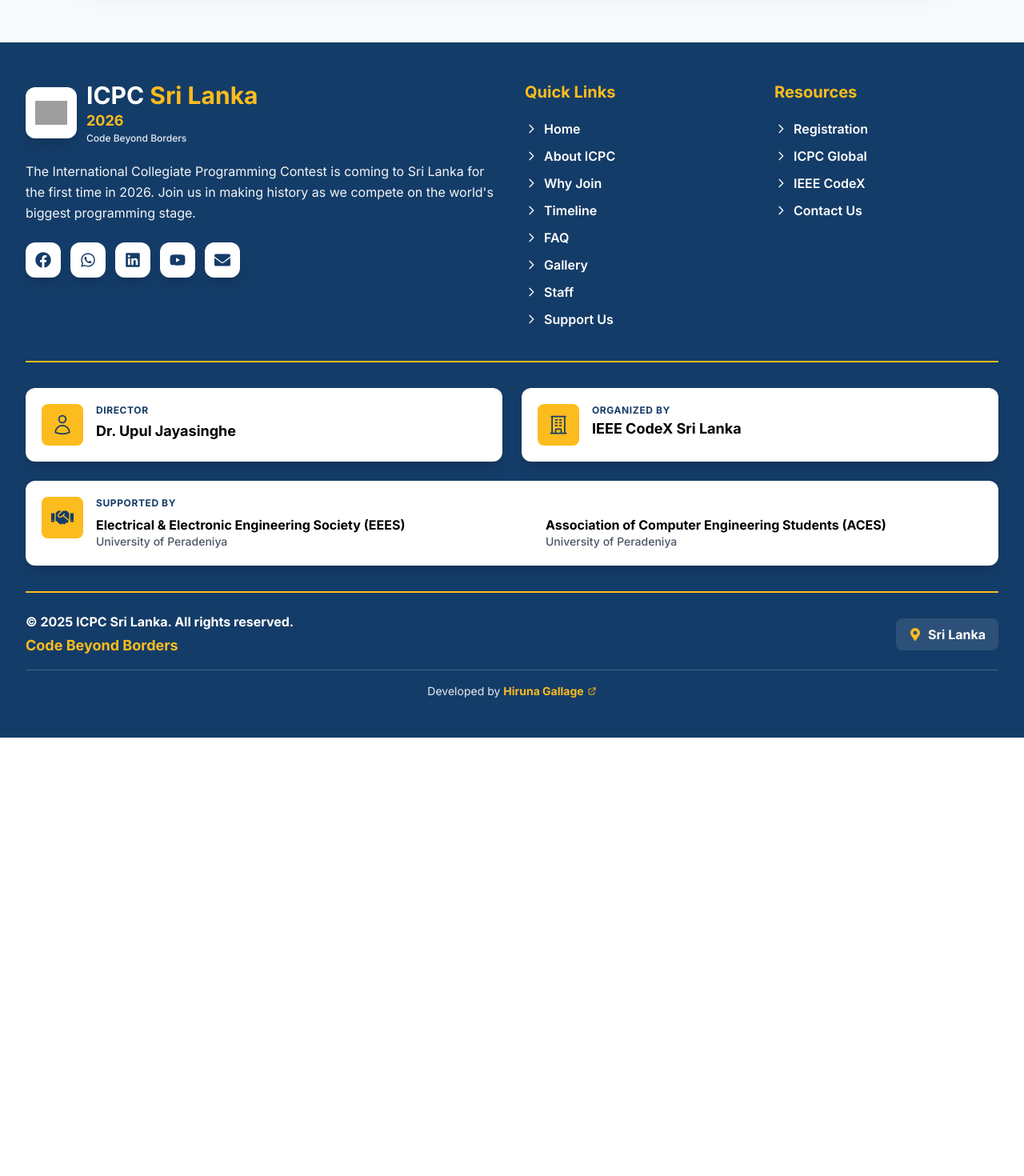
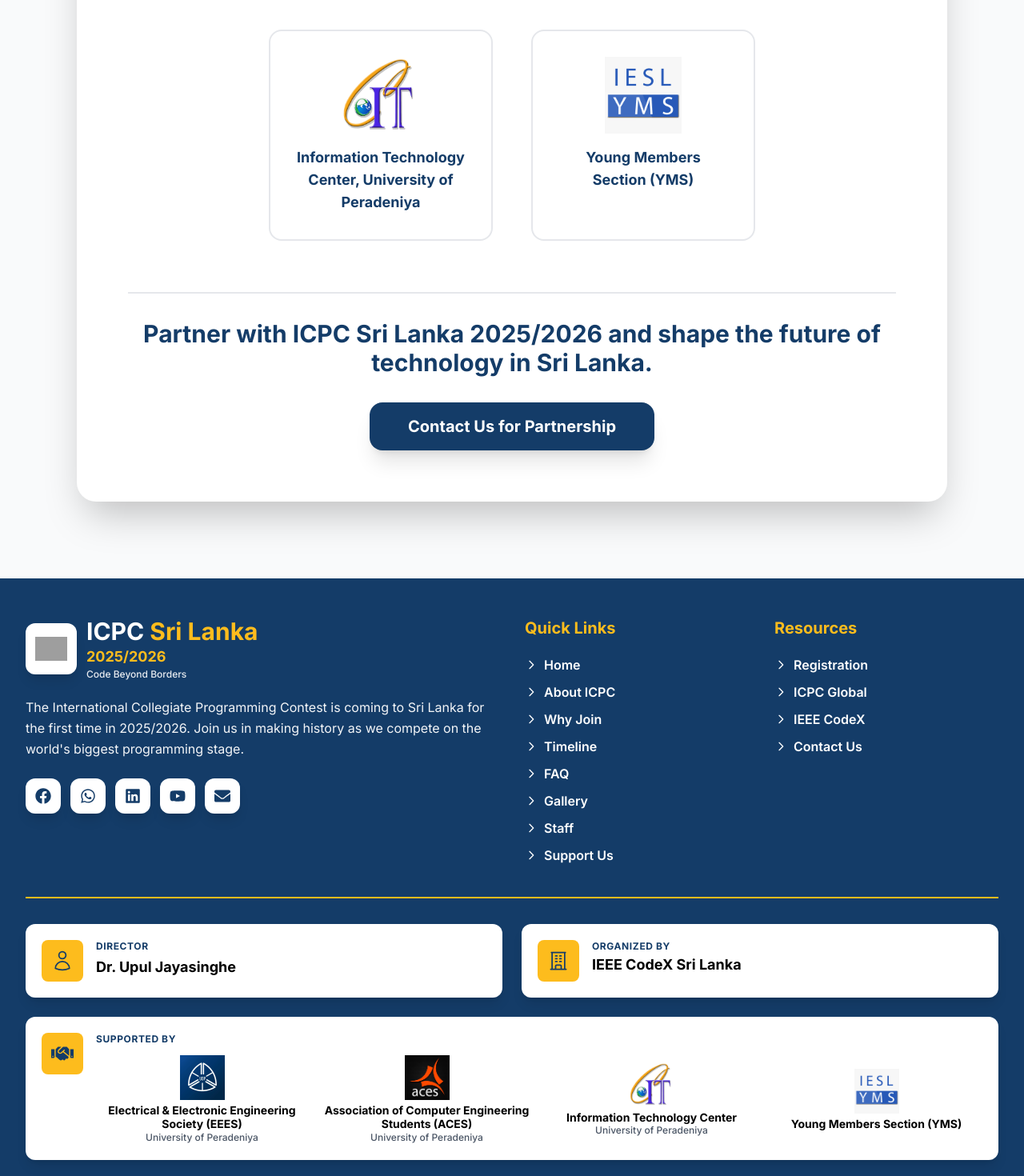
Before and after one commit to hirunaofficial/icpc.ieee.lk, a Next.js app: page /sponsors in a window 1280 px wide. Shown: the part 3040-4510 px from the top of the page at 80% size. Before the commit the page ends 3962 px from the top, so only its background shows below. Built offline with nearby package versions, Linux system fonts and the light colour scheme; no server answers; grey boxes are pictures that could not be loaded.

Commit message:
feat: add supporter cards and update sponsor logos in the Sponsors section

```diff
--- a/src/app/sponsors/page.js
+++ b/src/app/sponsors/page.js
@@ -127,10 +127,34 @@
                   <div className="flex flex-wrap justify-center gap-6 sm:gap-8">
                     <SponsorCard
                       name="IESL - Young Member's Section - YMS"
+                      logo="/IESL-YMS.jpeg"
                       facebook="https://www.facebook.com/ieslyms"
                       linkedin="https://www.linkedin.com/company/ieslyms"
                     />
                   </div>
+                </div>
+              </div>
+            </FadeIn>
+
+            {/* Supported By Section */}
+            <FadeIn delay={0.45}>
+              <div className="mb-12 sm:mb-16 pt-8 sm:pt-12 border-t-2 border-gray-200">
+                <h4 className="text-2xl sm:text-3xl md:text-4xl font-bold text-[#143C68] mb-8 sm:mb-12 text-center px-4">
+                  Supported by
+                </h4>
+                <div className="h-1 w-16 sm:w-20 bg-[#FDBC1D] mx-auto mb-8 sm:mb-12 rounded-full"></div>
+
+                <div className="flex flex-wrap justify-center gap-8 sm:gap-12">
+                  <SupporterCard
+                    name="Information Technology Center, University of Peradeniya"
+                    logo="/ceit.png"
+                    website="https://www.ceit.pdn.ac.lk"
+                  />
+                  <SupporterCard
+                    name="Young Members Section (YMS)"
+                    logo="/IESL-YMS.jpeg"
+                    website="https://iesl.lk/index.php?option=com_chapters&view=committee_members&stdcom=181&Itemid=224&lang=en"
+                  />
                 </div>
               </div>
             </FadeIn>
@@ -172,9 +196,18 @@
   );
 }
 
-function SponsorCard({ name, facebook, linkedin }) {
+function SponsorCard({ name, logo, facebook, linkedin }) {
   return (
     <div className="bg-white border-2 border-gray-200 rounded-xl sm:rounded-2xl p-6 sm:p-8 hover:shadow-xl hover:border-[#FDBC1D] transition-all duration-300 hover:-translate-y-2 w-full sm:w-auto sm:min-w-[300px]">
+      {logo && (
+        <div className="flex justify-center mb-6">
+          <img
+            src={logo}
+            alt={name}
+            className="h-24 sm:h-32 w-auto object-contain"
+          />
+        </div>
+      )}
       <h6 className="text-xl sm:text-2xl font-bold text-[#143C68] mb-4 text-center">{name}</h6>
       <div className="flex justify-center gap-4">
         {facebook && (
@@ -203,3 +236,25 @@
     </div>
   );
 }
+
+function SupporterCard({ name, logo, website }) {
+  return (
+    <a
+      href={website}
+      target="_blank"
+      rel="noopener noreferrer"
+      className="bg-white border-2 border-gray-200 rounded-xl sm:rounded-2xl p-6 sm:p-8 hover:shadow-xl hover:border-[#143C68] transition-all duration-300 hover:-translate-y-2 w-full sm:w-auto sm:max-w-[280px] group"
+    >
+      <div className="flex justify-center mb-4">
+        <img
+          src={logo}
+          alt={name}
+          className="h-20 sm:h-24 w-auto object-contain"
+        />
+      </div>
+      <h6 className="text-base sm:text-lg font-bold text-[#143C68] text-center group-hover:text-[#FDBC1D] transition-colors">
+        {name}
+      </h6>
+    </a>
+  );
+}
--- a/src/components/Footer.js
+++ b/src/components/Footer.js
@@ -24,12 +24,12 @@
                 <h3 className="text-xl sm:text-2xl md:text-3xl font-bold text-white">
                   ICPC <span className="text-[#FDBC1D]">Sri Lanka</span>
                 </h3>
-                <div className="text-base sm:text-lg font-bold text-[#FDBC1D]">2026</div>
+                <div className="text-base sm:text-lg font-bold text-[#FDBC1D]">2025/2026</div>
                 <div className="text-xs text-white/90 font-medium">Code Beyond Borders</div>
               </div>
             </div>
             <p className="text-white/95 mb-4 sm:mb-6 leading-relaxed text-sm sm:text-base">
-              The International Collegiate Programming Contest is coming to Sri Lanka for the first time in 2026.
+              The International Collegiate Programming Contest is coming to Sri Lanka for the first time in 2025/2026.
               Join us in making history as we compete on the world&apos;s biggest programming stage.
             </p>
             <div className="flex space-x-2 sm:space-x-3">
@@ -175,18 +175,25 @@
                 <FaHandshake className="w-6 h-6 sm:w-7 sm:h-7 text-[#143C68]" />
               </div>
               <div className="flex-1">
-                <div className="text-xs font-bold text-[#143C68] uppercase tracking-wider mb-2">Supported by</div>
-                <div className="grid grid-cols-1 md:grid-cols-2 gap-3 sm:gap-4">
+                <div className="text-xs font-bold text-[#143C68] uppercase tracking-wider mb-3">Supported by</div>
+
+                {/* Support Organizations Grid */}
+                <div className="grid grid-cols-1 sm:grid-cols-2 lg:grid-cols-4 gap-3 sm:gap-4">
                   <a
                     href="https://eees-uop.edu.lk/"
                     target="_blank"
                     rel="noopener noreferrer"
-                    className="hover:text-[#143C68] transition-colors block group"
+                    className="flex flex-col items-center justify-center hover:opacity-80 transition-opacity group"
                   >
-                    <div className="text-sm sm:text-base font-bold text-black leading-snug">
+                    <img
+                      src="/eees.jpg"
+                      alt="Electrical & Electronic Engineering Society (EEES)"
+                      className="h-12 sm:h-14 w-auto object-contain mb-1"
+                    />
+                    <div className="text-xs sm:text-sm font-bold text-black text-center leading-tight">
                       Electrical & Electronic Engineering Society (EEES)
                     </div>
-                    <div className="text-xs sm:text-sm text-gray-600 font-medium">
+                    <div className="text-xs text-gray-600 font-medium text-center">
                       University of Peradeniya
                     </div>
                   </a>
@@ -194,13 +201,51 @@
                     href="https://aces.ce.pdn.ac.lk"
                     target="_blank"
                     rel="noopener noreferrer"
-                    className="hover:text-[#143C68] transition-colors block group"
+                    className="flex flex-col items-center justify-center hover:opacity-80 transition-opacity group"
                   >
-                    <div className="text-sm sm:text-base font-bold text-black leading-snug">
+                    <img
+                      src="/aces.jpg"
+                      alt="Association of Computer Engineering Students (ACES)"
+                      className="h-12 sm:h-14 w-auto object-contain mb-1"
+                    />
+                    <div className="text-xs sm:text-sm font-bold text-black text-center leading-tight">
                       Association of Computer Engineering Students (ACES)
                     </div>
-                    <div className="text-xs sm:text-sm text-gray-600 font-medium">
+                    <div className="text-xs text-gray-600 font-medium text-center">
                       University of Peradeniya
+                    </div>
+                  </a>
+                  <a
+                    href="https://www.ceit.pdn.ac.lk"
+                    target="_blank"
+                    rel="noopener noreferrer"
+                    className="flex flex-col items-center justify-center hover:opacity-80 transition-opacity group"
+                  >
+                    <img
+                      src="/ceit.png"
+                      alt="Information Technology Center, University of Peradeniya"
+                      className="h-12 sm:h-14 w-auto object-contain mb-1"
+                    />
+                    <div className="text-xs sm:text-sm font-bold text-black text-center leading-tight">
+                      Information Technology Center
+                    </div>
+                    <div className="text-xs text-gray-600 font-medium text-center">
+                      University of Peradeniya
+                    </div>
+                  </a>
+                  <a
+                    href="https://iesl.lk/index.php?option=com_chapters&view=committee_members&stdcom=181&Itemid=224&lang=en"
+                    target="_blank"
+                    rel="noopener noreferrer"
+                    className="flex flex-col items-center justify-center hover:opacity-80 transition-opacity group"
+                  >
+                    <img
+                      src="/IESL-YMS.jpeg"
+                      alt="Young Members Section (YMS)"
+                      className="h-12 sm:h-14 w-auto object-contain mb-1"
+                    />
+                    <div className="text-xs sm:text-sm font-bold text-black text-center leading-tight">
+                      Young Members Section (YMS)
                     </div>
                   </a>
                 </div>
```
